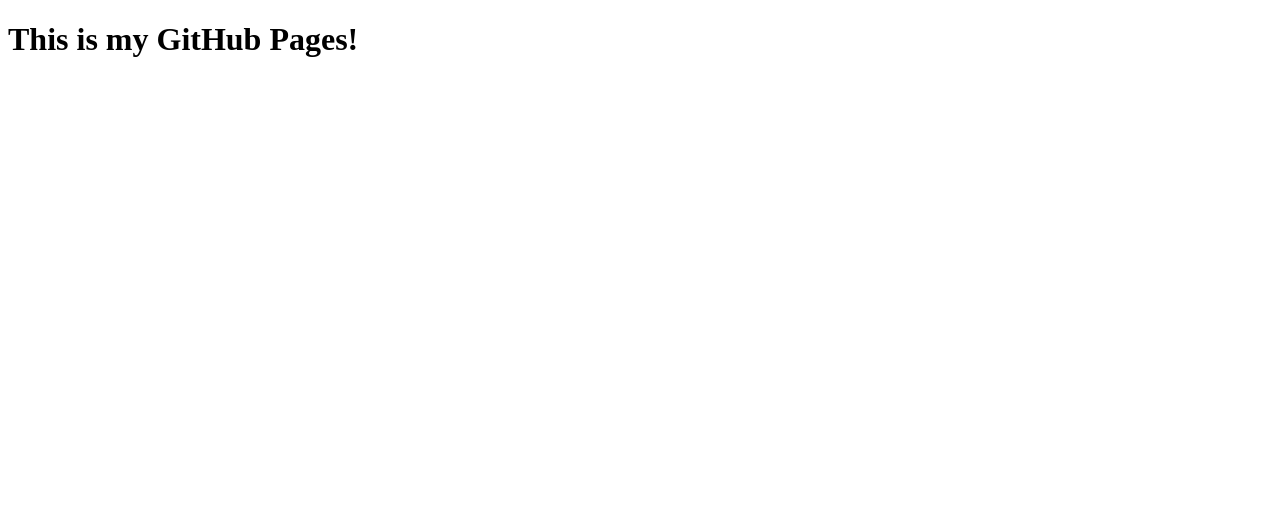
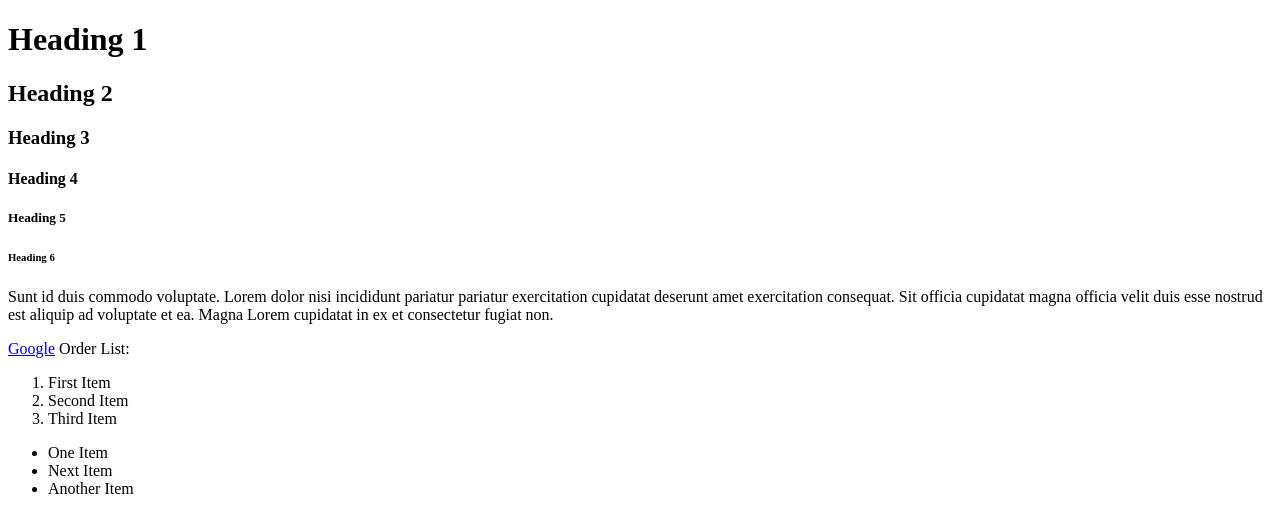
Before and after one commit to krajansoft/krajansoft.github.io, a plain HTML site: page index.html in a window 1280 px wide. Drawn offline with Linux system fonts and the light colour scheme.

Commit message:
add list

```diff
--- a/index.html
+++ b/index.html
@@ -2,10 +2,29 @@
 <html lang="en">
     <head>
         <title>
-            My Site!
+            My treaning site
         </title>
     </head>
     <body>
-        <h1>This is my GitHub Pages!</h1>
+        <h1>Heading 1</h1>
+        <h2>Heading 2</h2>
+        <h3>Heading 3</h3>
+        <h4>Heading 4</h4>
+        <h5>Heading 5</h5>
+        <h6>Heading 6</h6>
+        <p>Sunt id duis commodo voluptate. Lorem dolor nisi incididunt pariatur pariatur exercitation cupidatat deserunt amet exercitation consequat. Sit officia cupidatat magna officia velit duis esse nostrud est aliquip ad voluptate et ea. Magna Lorem cupidatat in ex et consectetur fugiat non.</p>
+        <a href="https://google.com">Google</a>
+        Order List:
+        <ol>
+            <li>First Item</li>
+            <li>Second Item</li>
+            <li>Third Item</li>
+        </ol>
+        <ul>
+            <li>One Item</li>
+            <li>Next Item</li>
+            <li>Another Item</li>
+        </ul>
+
     </body>
 </html>
```
